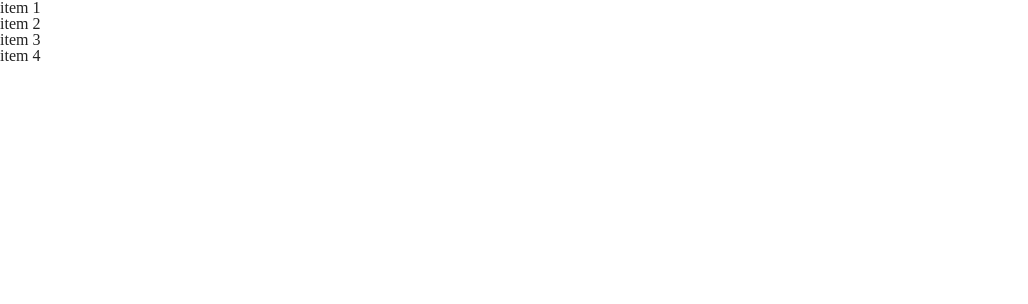
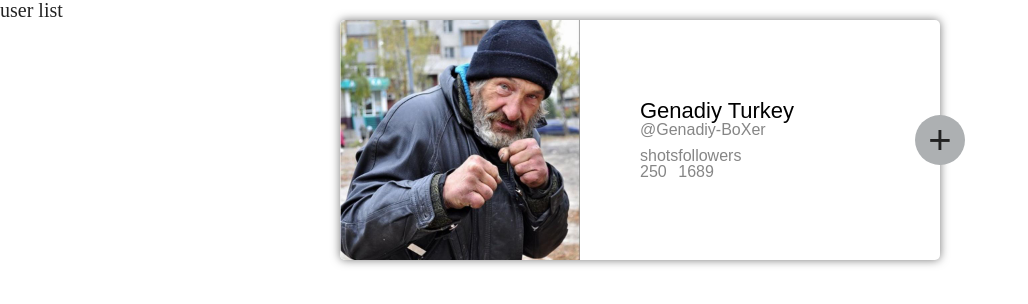
Before and after one commit to dominovocat/Rules, a plain HTML site: page index.html in a window 1280 px wide. Shown: the whole page, without its empty margins (0-1028 px from the left). Drawn offline with Linux system fonts and the light colour scheme.

Commit message:
Create user card

```diff
--- a/assets/css/style.css
+++ b/assets/css/style.css
@@ -1,2 +1,10 @@
 @charset "utf-8";
-@import url("./reset.css")
+@import "./reset.css";
+@import "./fonts.css";
+
+:root{
+  font-size: 22px;
+}
+a{text-decoration: none;
+  color:inherit;
+}
--- /dev/null
+++ b/assets/css/user-card.css
@@ -0,0 +1,73 @@
+:root {
+  --text-color: #868686;
+  --attention-color: #adb0b2;
+  font-size: 20px;
+}
+.userCard {
+  min-height: 30vh;
+  max-width: 600px;
+  width: 90%;
+  margin: 0 auto;
+  display: flex;
+  /* border: 1px solid grey; */
+  border-radius: 5px;
+  font-family: sans-serif;
+  position: relative;
+  box-shadow: 0px 0px 10px #777;
+}
+.userCard:after {
+  content: "+";
+  display: inline-block;
+  width: 50px;
+  height: 50px;
+  background-color: var(--attention-color);
+  border-radius: 50%;
+  text-align: center;
+  line-height: 50px;
+  font-size: 2rem;
+  position: absolute;
+  right: -25px;
+  top: calc(50% - 25px);
+}
+.imageWrapper {
+  width: 40%;
+}
+.photoUser {
+  width: 100%;
+  height: 100%;
+  object-fit: cover;
+  border-radius: 5px 0 0 5px;
+}
+.userInfo {
+  margin: auto;
+  margin-left: 10%;
+  color: var(--text-color);
+  font-size: 0.8rem;
+}
+.userPersonalInfo {
+  margin-bottom: 10px;
+}
+.userName {
+  color: #000;
+  font-size: 1.1rem;
+}
+.userStatusContainer {
+  display: flex;
+}
+.userStatus {
+  display: flex;
+  flex-direction: column;
+  font-size: 0.9;
+}
+@media (max-width: 450px) {
+  .userCard {
+    flex-direction: column;
+  }
+  .imageWrapper {
+    width: 100%;
+  }
+  .userInfo {
+    margin: 0;
+    padding-left: 1em;
+  }
+}
--- a/index.html
+++ b/index.html
@@ -1,21 +1,31 @@
 <!DOCTYPE html>
 <html lang="en">
-<head>
-  <meta charset="UTF-8">
-  <meta http-equiv="X-UA-Compatible" content="IE=edge">
-  <meta name="viewport" content="width=device-width, initial-scale=1.0">
-  <title>Document</title>
-  <link rel="stylesheet" href="./assets/css/reset.css">
-  <link rel="stylesheet" href="./assets/css/style.css">
-</head>
-<body>
-  <nav>
-    <ul>
-      <li>item 1</li>
-      <li>item 2</li>
-      <li>item 3</li>
-      <li>item 4</li>
-    </ul>
-  </nav>
-</body>
+  <head>
+    <meta charset="UTF-8" />
+    <meta http-equiv="X-UA-Compatible" content="IE=edge" />
+    <meta name="viewport" content="width=device-width, initial-scale=1.0" />
+    <title>Practica-card</title>
+    <link rel="stylesheet" href="./assets/css/style.css" />
+    <link rel="stylesheet" href="./assets/css/user-card.css" />
+  </head>
+  <body>
+    <section class="userslist">
+      <h1>user list</h1>
+      <article class="userCard">
+        <div class="imageWrapper">
+          <img src="./assets/images/bomzh-bokser.jpeg" alt="" class="photoUser" />
+        </div>
+        <div class="userInfo">
+          <div class="userPersonalInfo">
+            <h2 class="userName">Genadiy Turkey</h2>
+            <h3><a href="">@Genadiy-BoXer</a></h3>
+          </div>
+          <div class="userStatusContainer">
+            <div class="userStatus"><span>shots</span><span>250</span></div>
+            <div class="userStatus"><span>followers</span><span>1689</span></div>
+          </div>
+        </div>
+      </article>
+    </section>
+  </body>
 </html>
```
Also changed, not shown: assets/css/section.css (added, +9 -0 lines), assets/css/fonts.css (added), assets/images/bomzh-bokser.jpeg (added), assets/images/mordor.jpeg (added), assets/images/photo.jpeg (added).
